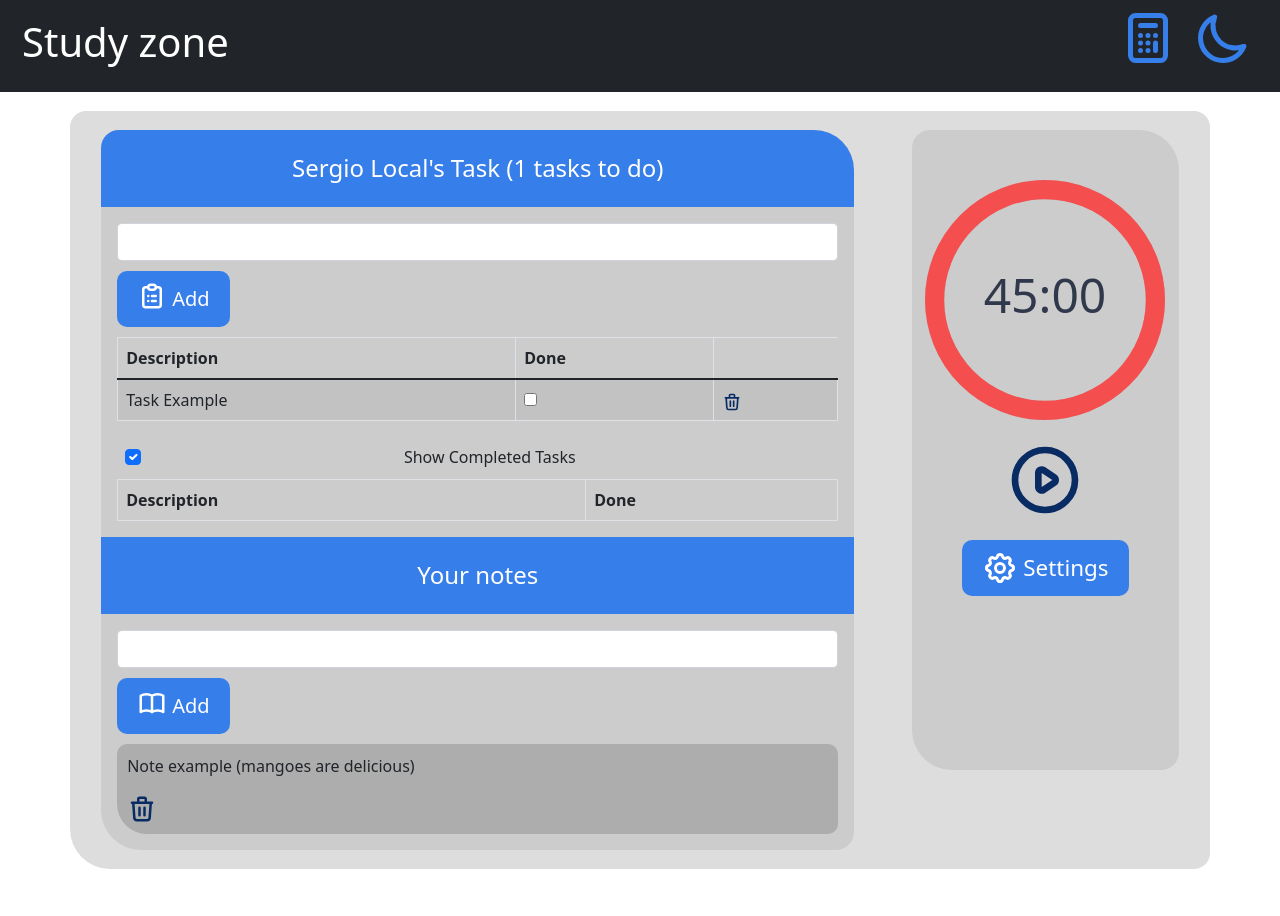
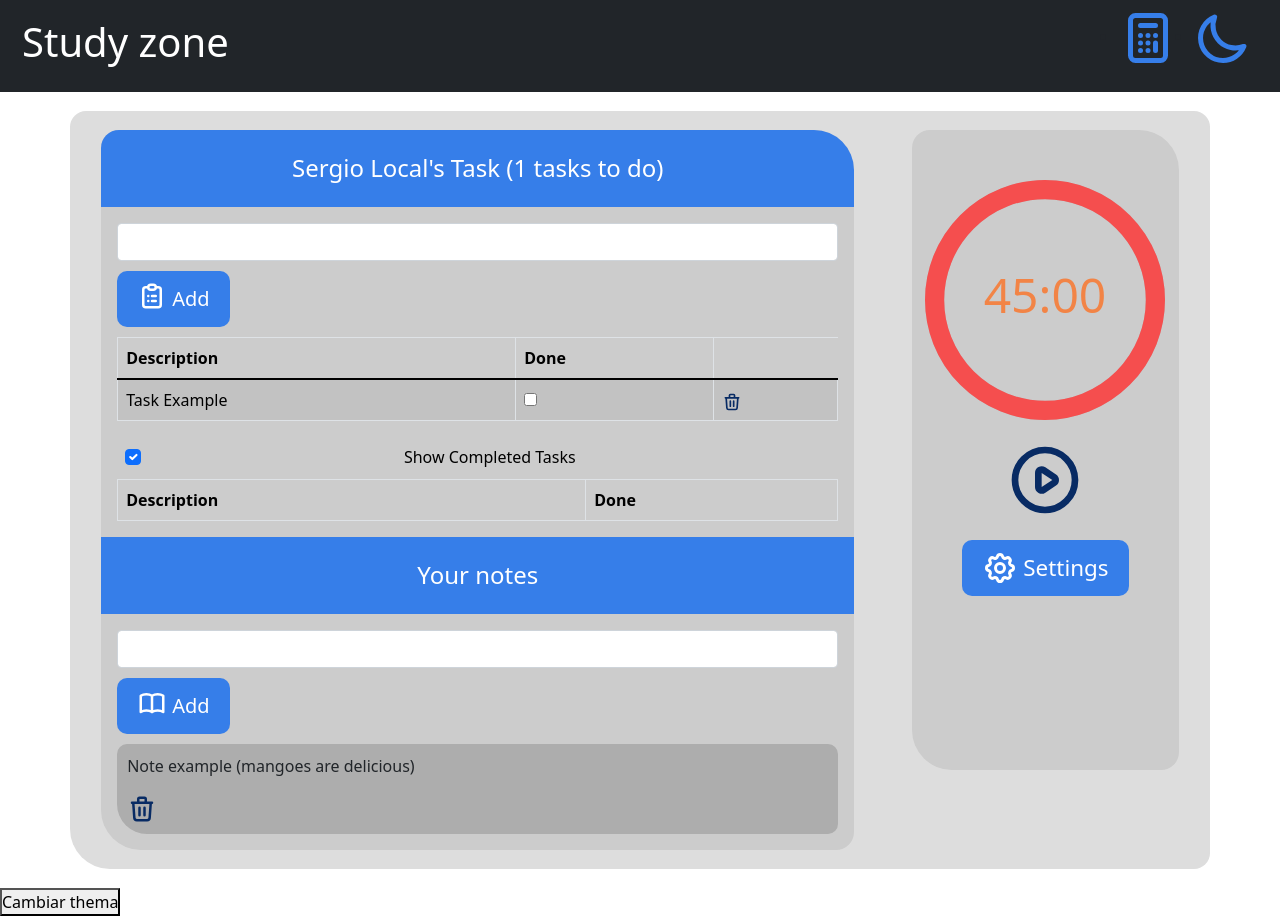
Before and after one commit to Sergio-Torres/Study-zone, a React (Create React App) app: page / in a window 1280 px wide. Before the commit the page ends 888 px from the top, so only its background shows below. Built offline with nearby package versions, Linux system fonts and the light colour scheme.

Commit message:
dark theme

```diff
--- a/package.json
+++ b/package.json
@@ -13,6 +13,7 @@
     "react-modal": "^3.14.4",
     "react-scripts": "4.0.3",
     "react-slider": "^1.3.1",
+    "styled-components": "^5.3.3",
     "web-vitals": "^1.1.2"
   },
   "scripts": {
--- a/src/App.css
+++ b/src/App.css
@@ -11,7 +11,6 @@
 
 .container{
 
-  background-color: #ddd;
   margin: 1.2em auto;
   border-radius: 16px;
   border-bottom-left-radius: 40px;
@@ -24,7 +23,6 @@
 
 .container > div{
   margin: 1.2em;
-  background-color: rgb(204, 204, 204);
   border-bottom-right-radius: 18px;
   border-top-left-radius: 18px;
   border-bottom-left-radius: 40px;
@@ -64,9 +62,6 @@ button.with-text{
   transition: 0.5s;
 }
 
-button.with-text:hover{
-  background-color:rgb(8, 43, 100);
-}
 
 button.with-text svg{
   width: 36px;
--- a/src/App.js
+++ b/src/App.js
@@ -1,18 +1,72 @@
-import './App.css'
+import React, {useState} from 'react';
+import './App.css';
+
+import styled,{ ThemeProvider } from 'styled-components';
+import { createGlobalStyle } from "styled-components";
+import {lightTheme, darkTheme} from './theme.js';
+import ThemeButton from './components/Navbar/ThemeButton';
+
 import Tasks from './components/Tasks/Tasks';
 import Notes  from './components/Notes/Notes';
 import PomodoroClock from './components/PomodoroClock/PomodoroClock';
 import Navbar from './components/Navbar/Navbar';
+
+const GlobalStyles = createGlobalStyle`
+    body{
+        background-color: ${props => props.theme.body}
+    }
+    .container{
+        background-color: ${props => props.theme.container}
+    }
+    .container .tasks{
+        background-color: ${props => props.theme.containerDivs}
+    }
+    .container .pomodoro-clock{
+        background-color: ${props => props.theme.containerDivs}
+    }
+
+`;
+const StyledApp = styled.div`
+
+    .container .pomodoro-clock button.Buttons{
+        color: ${props => props.theme.fontColor}
+    }
+    .container .tasks td{
+        color: ${props => props.theme.tableColor}
+    }
+    .container .tasks table{
+        color: ${props => props.theme.tableColor}
+    }
+    .container .tasks label{
+        color: ${props => props.theme.tableColor}
+    }
+    .container .tasks table button.Buttons{
+        color: ${props => props.theme.fontColor}
+    }
+
+    .container button.with-text:hover{
+        background-color: ${props => props.theme.buttonWithTextColor}
+
+    }
+
+`;
+
 function App() {
+    const [theme, setTheme] = useState("light");
+    //console.log('themeApp ', toggle)
+    const themeToggler = () =>{
+        theme === 'light' ? setTheme('dark') : setTheme('light');
+    }
 
   return (
-
+        <ThemeProvider theme={theme === 'light' ? lightTheme : darkTheme}>
+            <GlobalStyles/>
+            <StyledApp>
                 <div>
                     <header>
                         <Navbar/>
                     </header>
                     <div className='container'>
-
                         <div className="tasks">
                             <Tasks/>
                             <Notes className='notes'/>
@@ -21,9 +75,12 @@ function App() {
                         <div className='pomodoro-clock'>
                             <PomodoroClock/>
                         </div>
-
                      </div>
                 </div>
+                <button className="boton" onClick={()=>themeToggler()}>Cambiar thema</button>
+            </StyledApp>
+
+        </ThemeProvider>
 
   );
 }
--- a/src/components/Navbar/ThemeButton.js
+++ b/src/components/Navbar/ThemeButton.js
@@ -1,6 +1,10 @@
+import react, {useState} from 'react';
+
+
 function ThemeButton(props){
+
     return(
-        <button {...props}>
+        <button {...props} >
             <svg xmlns="http://www.w3.org/2000/svg" class="h-6 w-6" fill="none" viewBox="0 0 24 24" stroke="currentColor">
                 <path stroke-linecap="round" stroke-linejoin="round" stroke-width="2" d="M20.354 15.354A9 9 0 018.646 3.646 9.003 9.003 0 0012 21a9.003 9.003 0 008.354-5.646z" />
             </svg>
--- a/src/components/PomodoroClock/Timer.js
+++ b/src/components/PomodoroClock/Timer.js
@@ -74,7 +74,7 @@ function Timer(){
             <CircularProgressbar value={percentage}
                 text={minutes + ':' + seconds}
                 styles={buildStyles({
-                    textColor: '#30384b',
+                    textColor: '#f28446',
                     pathColor: mode === 'work' ? red : green,
                     trailColor: 'rgba(125,125,125, .2)',
             })}/>
--- /dev/null
+++ b/src/theme.js
@@ -0,0 +1,18 @@
+
+export const lightTheme = {
+    body: '#fff',
+    container: '#ddd;',
+    containerDivs: 'rgb(204, 204, 204)',
+    tableColor: '#000',
+    buttonWithTextColor: 'rgb(8, 43, 100)',
+    fontColor: 'rgb(8, 43, 100)',
+};
+
+export const darkTheme = {
+    body: '#170b2a',
+    container: '#1f104f',
+    containerDivs: '#241178',
+    tableColor: '#fff',
+    buttonWithTextColor: 'rgb(54, 126, 233)',
+    fontColor: '#fff',
+};
```
Also changed, not shown: 1 other file (tests, documents, lock files or other folders). Lines whose indentation alone changed are shown as unchanged.
